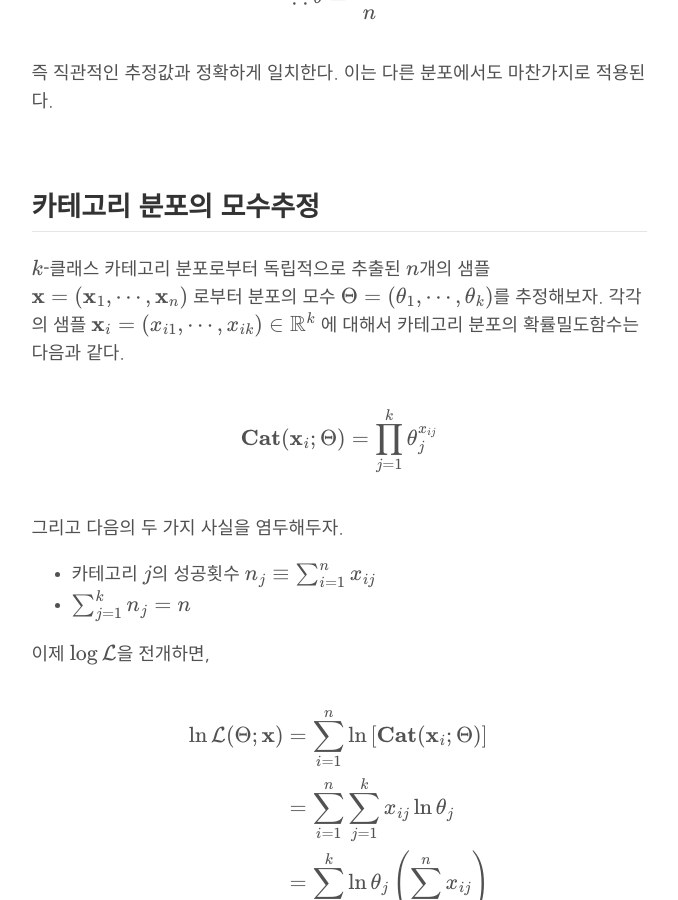
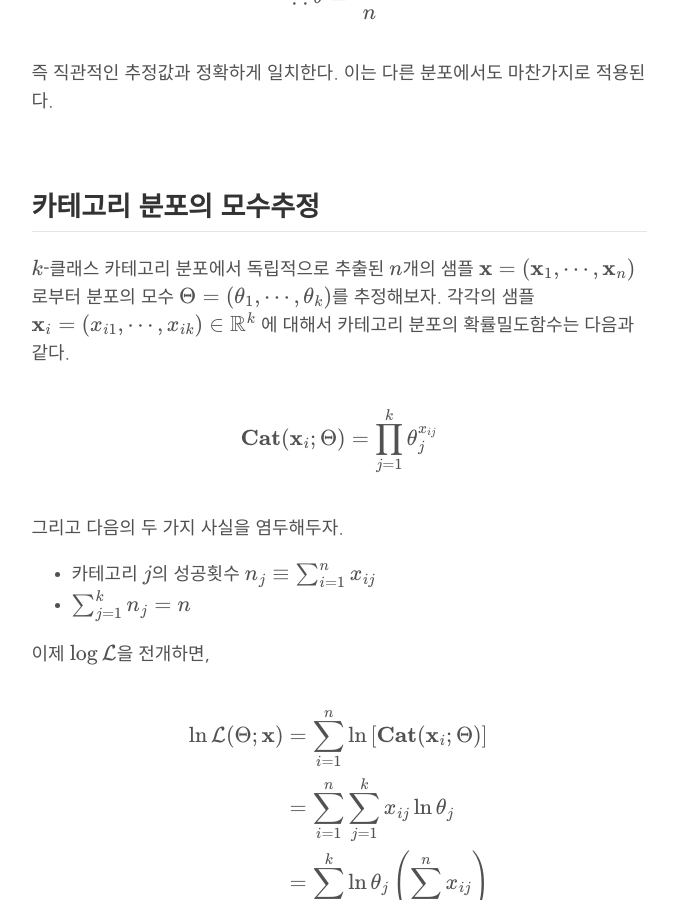
Before and after one commit to gem763/gem763.github.io, a Jekyll site: the page built from _posts/2018-02-15-MLE.md, in a window 1280 px wide and 900 px high, scrolled down 3946 px. Shown: the whole window, without its empty margins (301-979 px from the left). Built offline with Jekyll 4.4.1, drawn with Linux system fonts in a browser that asks for light colours; formulas are drawn with MathJax 3; comment, search, counter and statistics services are not loaded; some of the changed text lies outside the part shown.

Commit message:
Uploaded by https://stackedit.io/

```diff
--- a/_posts/2018-02-15-MLE.md
+++ b/_posts/2018-02-15-MLE.md
@@ -123,7 +123,7 @@
 <br/>
 
 ## 카테고리 분포의 모수추정
-<span><script type="math/tex">k</script></span>-클래스 카테고리 분포로부터 독립적으로 추출된 <span><script type="math/tex">n</script></span>개의 샘플 <span><script type="math/tex">\mathbf{x} = (\mathbf{x}_1, \cdots, \mathbf{x}_n)</script></span> 로부터 분포의 모수 <span><script type="math/tex">{\Theta} = (\theta_1, \cdots, \theta_k)</script></span>를 추정해보자. 각각의 샘플 <span><script type="math/tex">\mathbf{x}_i = (x_{i1}, \cdots, x_{ik}) \in \mathbb{R}^k</script></span> 에 대해서 카테고리 분포의 확률밀도함수는 다음과 같다.
+<span><script type="math/tex">k</script></span>-클래스 카테고리 분포에서 독립적으로 추출된 <span><script type="math/tex">n</script></span>개의 샘플 <span><script type="math/tex">\mathbf{x} = (\mathbf{x}_1, \cdots, \mathbf{x}_n)</script></span> 로부터 분포의 모수 <span><script type="math/tex">{\Theta} = (\theta_1, \cdots, \theta_k)</script></span>를 추정해보자. 각각의 샘플 <span><script type="math/tex">\mathbf{x}_i = (x_{i1}, \cdots, x_{ik}) \in \mathbb{R}^k</script></span> 에 대해서 카테고리 분포의 확률밀도함수는 다음과 같다.
 
 <div class="math"><script type="math/tex; mode=display">
 \mathbf{Cat} (\mathbf{x}_i; {\Theta}) = \prod^k_{j=1} \theta_j^{x_{ij}}
@@ -172,7 +172,7 @@
 <br/>
 
 ## 정규분포의 모수추정
-가우시안 정규분포로부터 독립적으로 추출된 <span><script type="math/tex">n</script></span>개의 샘플 <span><script type="math/tex">\mathbf{x} = (x_1, \cdots, x_n) \in \mathbb{R}^n</script></span> 로부터 분포의 모수 <span><script type="math/tex">\theta = (\mu, \sigma^2)</script></span>을 추정해보자. 가우시안 정규분포의 확률밀도함수는
+가우시안 정규분포에서 독립적으로 추출된 <span><script type="math/tex">n</script></span>개의 샘플 <span><script type="math/tex">\mathbf{x} = (x_1, \cdots, x_n) \in \mathbb{R}^n</script></span> 로부터 분포의 모수 <span><script type="math/tex">\theta = (\mu, \sigma^2)</script></span>을 추정해보자. 가우시안 정규분포의 확률밀도함수는
 
 <div class="math"><script type="math/tex; mode=display">
 \mathbf{N}(x; \theta) = \frac{1}{\sqrt{2 \pi \sigma^2}} \exp \left[ - \frac{(x - \mu)^2}{2 \sigma^2} \right]
@@ -215,7 +215,7 @@
 <br/>
 
 ## 다변수 정규분포의 모수추정
-다변수 가우시안 정규분포로부터 독립적으로 추출된 <span><script type="math/tex">n</script></span>개의 샘플 <span><script type="math/tex">\mathbf{x} = (\mathbf{x}_1, \cdots, \mathbf{x}_n)</script></span>, <span><script type="math/tex">\mathbf{x}_i \in \mathbb{R}^d</script></span>로부터 분포의 모수 <span><script type="math/tex">{\Theta} = ({\mu}, \mathbf{\Sigma})</script></span>을 추정해보자. 각각의 샘플 <span><script type="math/tex">\mathbf{x}_i</script></span>에 대해 다변수 가우시안 정규분포의 확률밀도함수는
+다변수 가우시안 정규분포에서 독립적으로 추출된 <span><script type="math/tex">n</script></span>개의 샘플 <span><script type="math/tex">\mathbf{x} = (\mathbf{x}_1, \cdots, \mathbf{x}_n)</script></span>, <span><script type="math/tex">\mathbf{x}_i \in \mathbb{R}^d</script></span>로부터 분포의 모수 <span><script type="math/tex">{\Theta} = ({\mu}, \mathbf{\Sigma})</script></span>을 추정해보자. 각각의 샘플 <span><script type="math/tex">\mathbf{x}_i</script></span>에 대해 다변수 가우시안 정규분포의 확률밀도함수는
 
 <div class="math"><script type="math/tex; mode=display">
 \mathbf{N}_d (\mathbf{x}_i; \Theta) = \frac{1}{(2 \pi)^{d/2} |\mathbf{\Sigma}|^{1/2}} \exp \left[ -\frac{1}{2} (\mathbf{x}-{\mu})^\mathsf{T} \mathbf{\Sigma}^{-1} (\mathbf{x}-{\mu}) \right]
```
